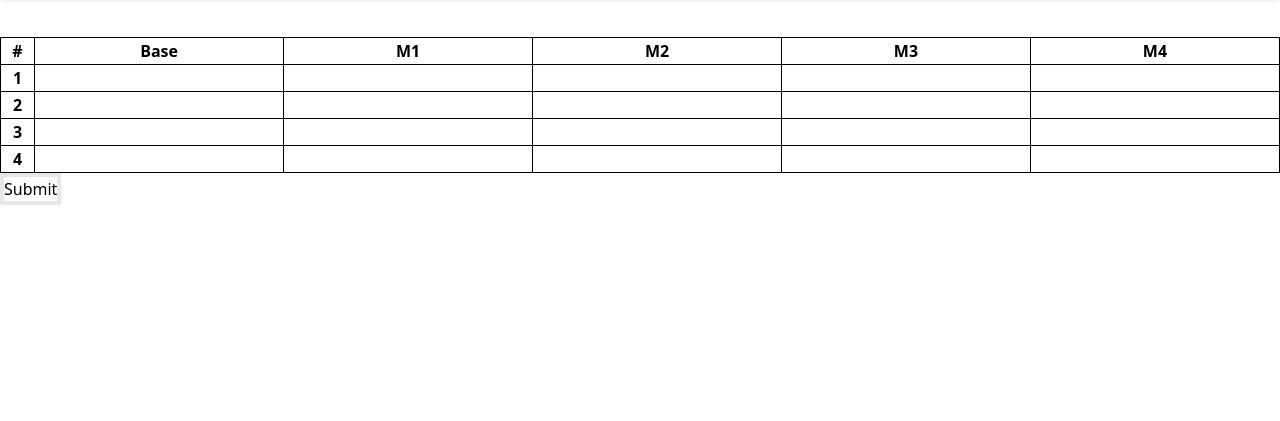
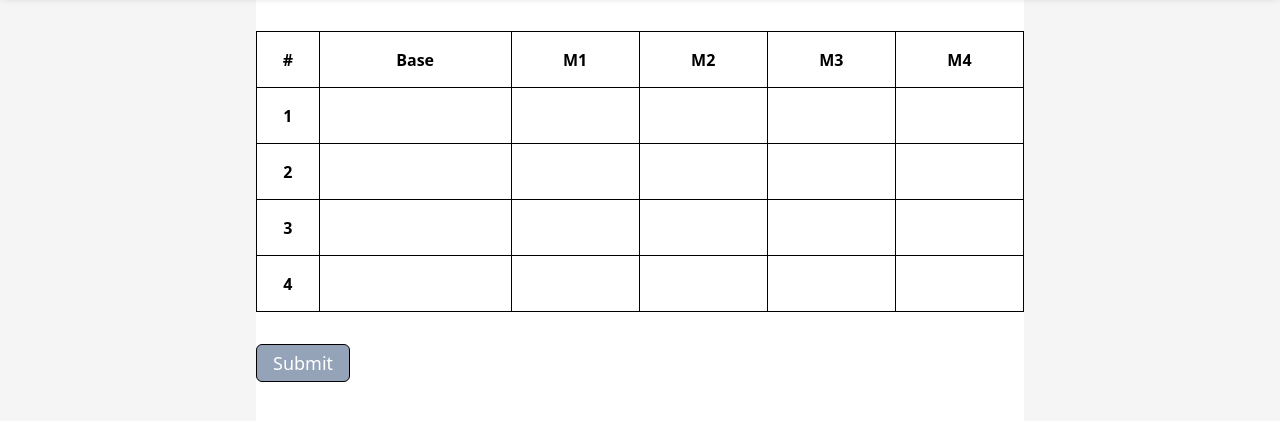
Before and after one commit to si-saaref/calc-intaj, a website: page index.html in a window 1280 px wide. Shown: the part 65-486 px from the top of the page. Drawn offline with nearby package versions, Linux system fonts and the light colour scheme; files whose address does not match are found by name.

Commit message:
style: styling body

```diff
--- a/index.html
+++ b/index.html
@@ -10,9 +10,10 @@
   <script src="https://cdn.tailwindcss.com"></script>
 </head>
 
-<body class="container mx-auto">
-    <header class="bg-white mb-10 p-4 shadow-md border-b-2 border-slate-300">
-        <nav class="flex justify-between px-10 container">
+<body>
+  <div class="max-w-screen-md mx-auto">
+    <header class="fixed left-0 top-0 right-0 w-full bg-white p-4 shadow-md border-b-2 border-slate-300">
+      <nav class="flex justify-between px-10 min-w-full container">
         <div class="logo">
           <a class="text-xl font-semibold tracking-wide text-slate-600" href="">Calc Intaj</a>
         </div>
@@ -26,73 +27,65 @@
         </div>
       </nav>
     </header>
-		<div class="container w-full md:w-full">
+    <main class="bg-white container col-start-3 col-span-8 w-full min-h-screen">
+      <div class="pt-24">
         <form id="formInput">
-				<table class="table-auto w-full">
-					<thead >
-						<tr >
-							<th class="w-8" scope="col">#</th>
-							<th class="w-8" scope="col">Base</th>
-							<th class="w-8" scope="col">M1</th>
-							<th class="w-8" scope="col">M2</th>
-							<th class="w-8" scope="col">M3</th>
-							<th class="w-8" scope="col">M4</th>
+        <table class="table-auto w-full rounded-md">
+          <thead>
+            <tr class="h-14">
+              <th class="w-2" scope="col">#</th>
+              <th class="w-2" scope="col">Base</th>
+              <th class="w-2" scope="col">M1</th>
+              <th class="w-2" scope="col">M2</th>
+              <th class="w-2" scope="col">M3</th>
+              <th class="w-2" scope="col">M4</th>
             </tr>
           </thead>
           <tbody>
-						<tr >
+            <tr class="h-14">
               <th>1</th>
-							<td ><input class="baseData" /></td>
-							<td ><input class="m1Data" /></td>
-							<td ><input class="m2Data" /></td>
-							<td ><input class="m3Data" /></td>
-							<td ><input class="m4Data" /></td>
+              <td><input class="w-full baseData" /></td>
+              <td><input class="w-full m1Data" /></td>
+              <td><input class="w-full m2Data" /></td>
+              <td><input class="w-full m3Data" /></td>
+              <td><input class="w-full m4Data" /></td>
             </tr>
-						<tr >
+            <tr class="h-14">
               <th>2</th>
-							<td ><input class="baseData" /></td>
-							<td ><input class="m1Data" /></td>
-							<td ><input class="m2Data" /></td>
-							<td ><input class="m3Data" /></td>
-							<td ><input class="m4Data" /></td>
+              <td><input class="w-full baseData" /></td>
+              <td><input class="w-full m1Data" /></td>
+              <td><input class="w-full m2Data" /></td>
+              <td><input class="w-full m3Data" /></td>
+              <td><input class="w-full m4Data" /></td>
             </tr>
-						<tr>
+            <tr class="h-14">
               <th>3</th>
-							<td ><input class="baseData" /></td>
-							<td ><input class="m1Data" /></td>
-							<td ><input class="m2Data" /></td>
-							<td ><input class="m3Data" /></td>
-							<td ><input class="m4Data" /></td>
+              <td><input class="w-full baseData" /></td>
+              <td><input class="w-full m1Data" /></td>
+              <td><input class="w-full m2Data" /></td>
+              <td><input class="w-full m3Data" /></td>
+              <td><input class="w-full m4Data" /></td>
             </tr>
-						<tr>
+            <tr class="h-14">
               <th>4</th>
-							<td ><input class="baseData" /></td>
-							<td ><input class="m1Data" /></td>
-							<td ><input class="m2Data" /></td>
-							<td ><input class="m3Data" /></td>
-							<td ><input class="m4Data" /></td>
+              <td><input class="w-full baseData" /></td>
+              <td><input class="w-full m1Data" /></td>
+              <td><input class="w-full m2Data" /></td>
+              <td><input class="w-full m3Data" /></td>
+              <td><input class="w-full m4Data" /></td>
             </tr>
           </tbody>
         </table>
-				<!-- <div class="table w-full">
-        <div class="table-header-group">
-          <div class="table-row">
-            <div class="table-cell">1</div>
-            <div class="table-cell">1</div>
-            <div class="table-cell">1</div>
+        <button class="border border-black px-4 py-1 mt-8 rounded-md bg-slate-400 text-white">
+          <p class="text-lg">Submit</p>
+        </button>
+      </form>
       </div>
-        </div>
-        <div class="table-row-group">
-          <div class="table-row">
-            <div class="table-cell">1</div>
-          </div>
-        </div>
-      </div> -->
-				<button class="border-4">Submit</button>
-			</form>
+    </main>
   </div>
   <script src="./js/index.js"></script>
   <script src="./js/muamilAam.js"></script>
   <script src="./js//muamilWazn.js"></script>
 </body>
+
 </html>
--- a/styles/style.css
+++ b/styles/style.css
@@ -1,3 +1,6 @@
 table, th, td {
   border: 1px solid black;
 }
+body {
+  background-color: rgb(245, 245, 245);
+}
```
Lines whose indentation alone changed are shown as unchanged.
